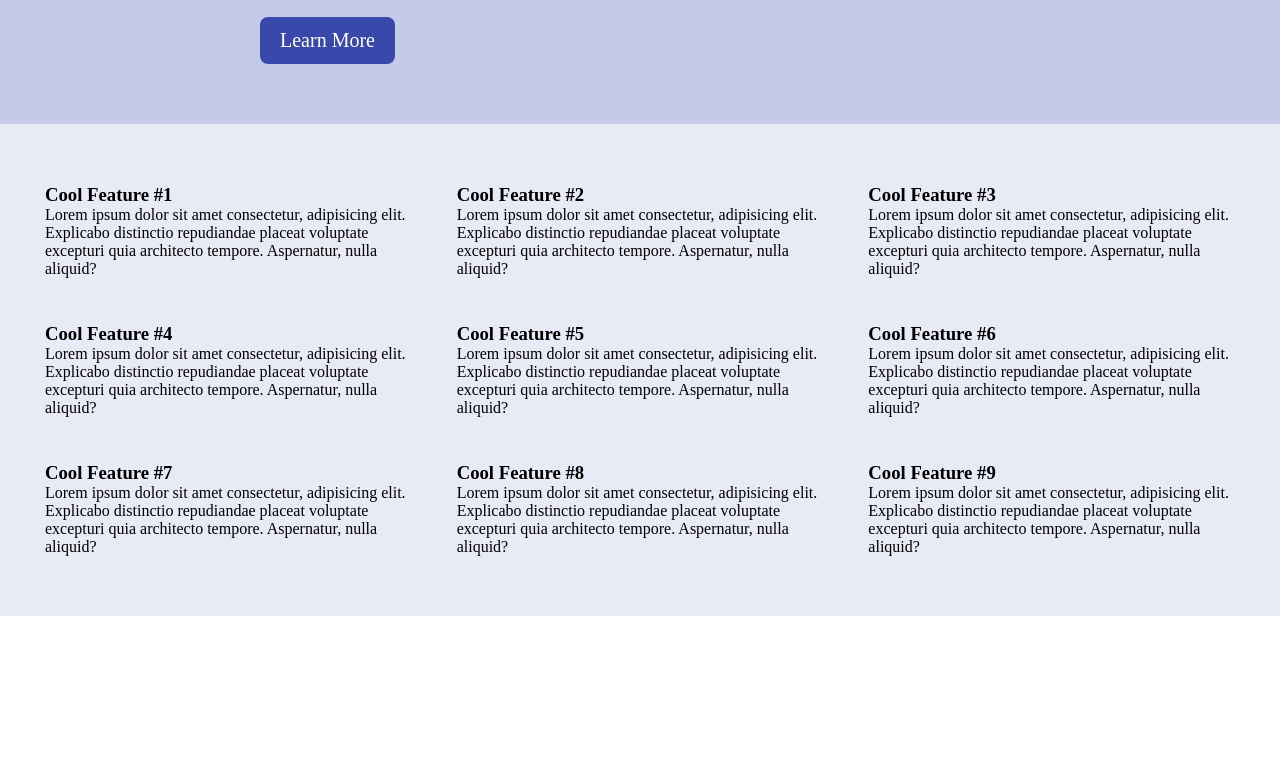
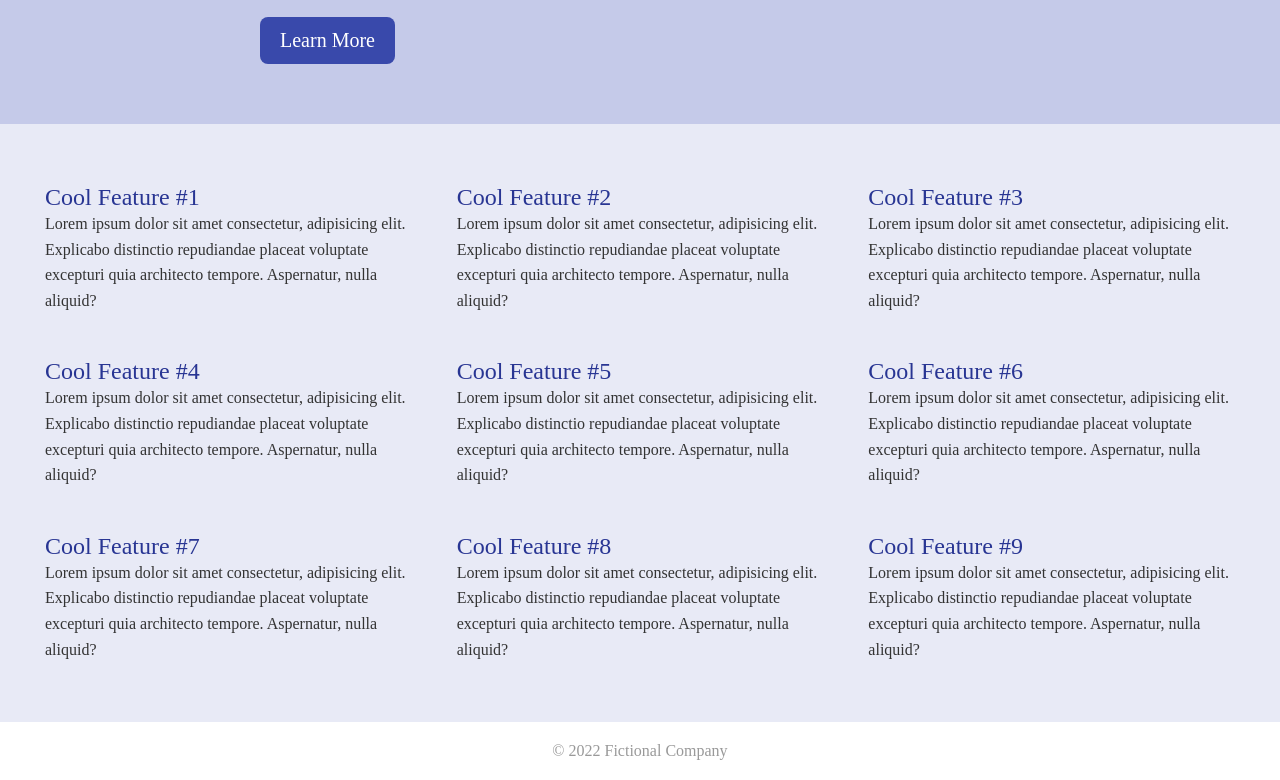
Before and after one commit to subarnapkrl/Flexbox_Grid_Practice, a plain HTML site: page index.html in a window 1280 px wide. Shown: the part 591-1371 px from the top of the page. Before the commit the page ends 1207 px from the top, so only its background shows below. Drawn offline with Linux system fonts and the light colour scheme; a web font is replaced by a local one.

Commit message:
Created-Features-Section-Using-Grid-and-Footer

```diff
--- a/index.html
+++ b/index.html
@@ -99,5 +99,9 @@
             </div>
         </div>
     </section>
+
+    <footer class="footer">
+        <p>&copy; 2022 Fictional Company</p>
+    </footer>
 </body>
 </html>
--- a/style.css
+++ b/style.css
@@ -85,3 +85,21 @@ body{
     grid-column-gap: 45px;
     grid-row-gap: 45px;
 }
+.featured-item h3{
+    color: #283593;
+    font-size: 24px;
+    font-weight: normal;
+    margin: 0;
+}
+.featured-item p{
+    margin: 0;
+    line-height: 1.6;
+    color: #333;
+}
+
+.footer{
+    text-align: center;
+    padding: 20px 0;
+    color: #999;
+    font-size: 16px;
+}
```
